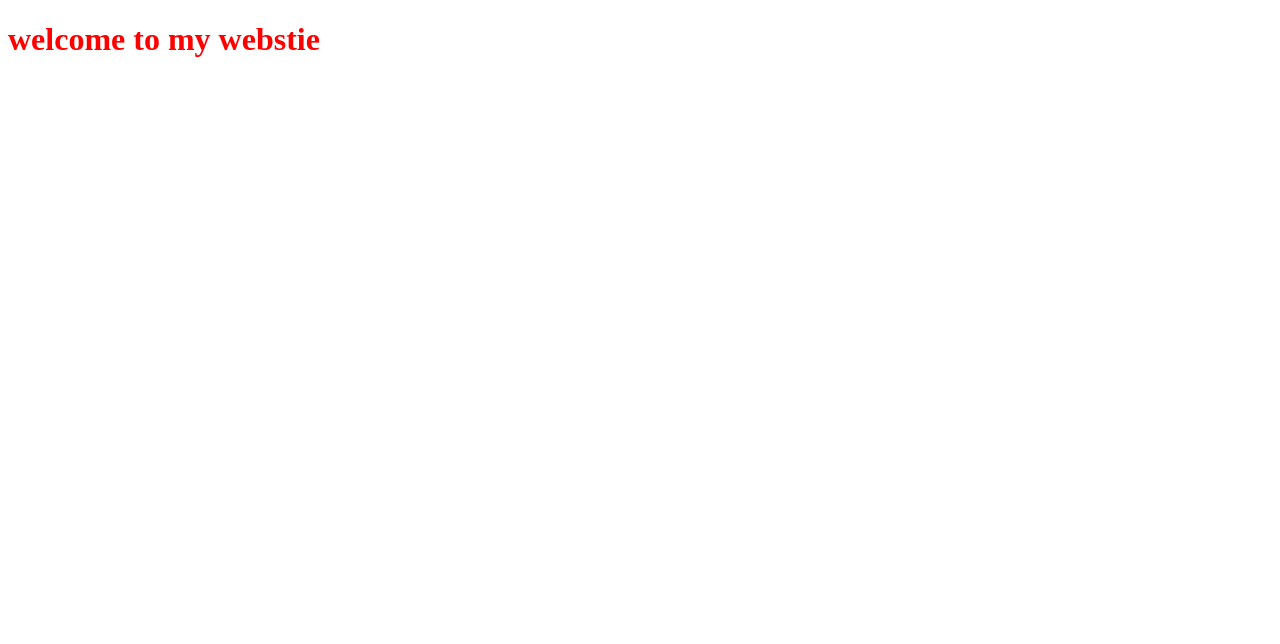
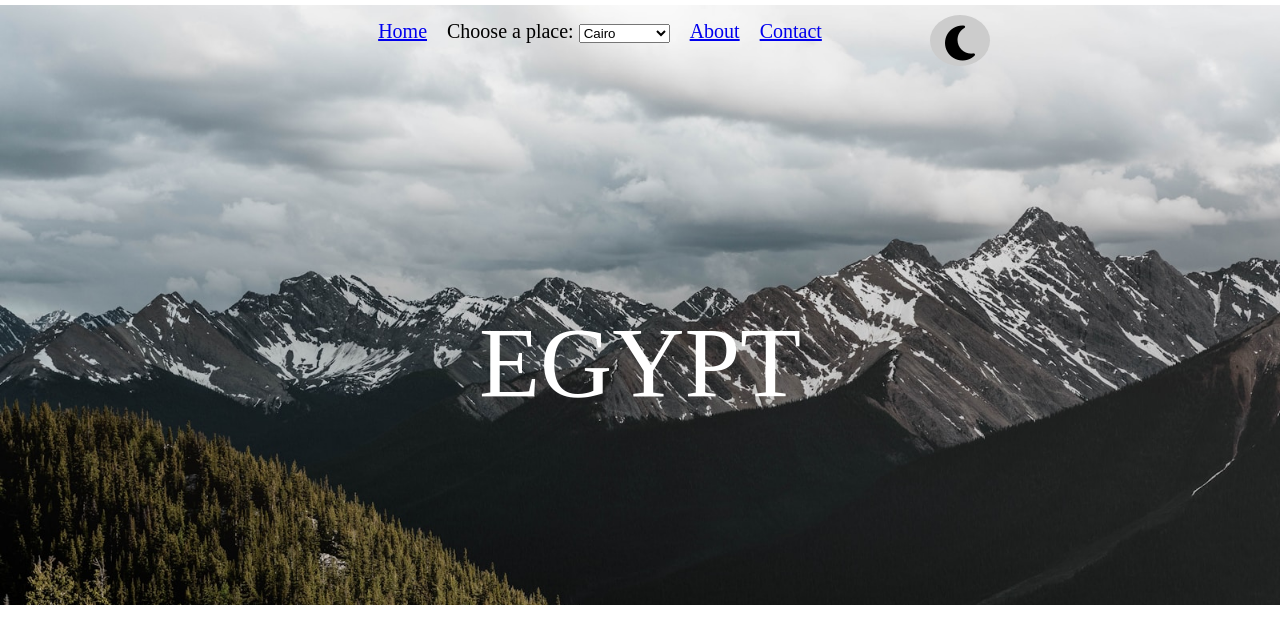
Before and after one commit to mostafasamehkasaba/Graduation-project, a plain HTML site: page index.html in a window 1280 px wide. Drawn offline with Linux system fonts and the light colour scheme.

Commit message:
home page

```diff
--- a/index.html
+++ b/index.html
@@ -8,10 +8,46 @@
       rel="stylesheet"
       href="https://cdnjs.cloudflare.com/ajax/libs/font-awesome/6.6.0/css/all.min.css"
     />
-    <title>Document</title>
+    <title>Home Page</title>
   </head>
   <body>
-    <h1>welcome to my webstie</h1>
+    <header>
+      <nav>
+        <ul>
+          <li><a href="#">Home</a></li>
+          <li>
+            <label for="places">Choose a place:</label>
+            <select id="places" name="places">
+              <option value="cairo">Cairo</option>
+              <option value="giza">Giza</option>
+              <option value="fayoum">Fayoum</option>
+              <option value="beni-suef">Beni Suef</option>
+              <option value="minya">Minya</option>
+              <option value="assiut">Assiut</option>
+              <option value="sohag">Sohag</option>
+              <option value="qena">Qena</option>
+              <option value="luxor">Luxor</option>
+              <option value="aswan">Aswan</option>
+              <option value="new-valley">New Valley</option>
+              <option value="matrouh">Matrouh</option>
+              <option value="alexandria">Alexandria</option>
+              <option value="the-lake">The Lake</option>
+              <option value="alsharqia">Alsharqia</option>
+              <option value="south-sinai">South Sinai</option>
+              <option value="red-sea">Red Sea</option>
+            </select>
+          </li>
+          <li><a href="#">About</a></li>
+          <li><a href="#">Contact</a></li>
+        </ul>
+        <div class="change_mode">
+          <i class="fa-solid fa-moon dark" id="dark" class="dark"></i>
+          <i class="fa-solid fa-sun light" id="light" class="light"></i>
+        </div>
+      </nav>
+      <div class="egypt_text">EGYPT</div>
+    </header>
+
     <script src="script.js"></script>
   </body>
 </html>
--- a/script.js
+++ b/script.js
@@ -22,3 +22,19 @@ document.addEventListener("DOMContentLoaded", function () {
     });
   }
 });
+
+var sun = document.getElementById("light");
+var moon = document.getElementById("dark");
+var body = document.body;
+
+sun.onclick = function changee() {
+  sun.style.display = "none";
+  moon.style.display = "block";
+  body.style.backgroundColor = "white";
+};
+
+moon.onclick = function restore() {
+  body.style.backgroundColor = "#181C14";
+  moon.style.display = "none";
+  sun.style.display = "block";
+};
--- a/styles.css
+++ b/styles.css
@@ -1,3 +1,75 @@
-h1 {
-  color: red;
+* {
+  padding: 0;
+  margin: 0;
+  box-sizing: border-box;
 }
+
+header {
+  margin-top: 5px;
+  width: 100%;
+  height: 600px;
+  background-image: url(assites/imgs/01.jpg);
+  background-position: center;
+  background-size: cover;
+  background-repeat: no-repeat;
+}
+nav {
+  display: flex;
+  justify-content: center;
+  height: 50%;
+}
+ul {
+  width: 50%;
+  margin-top: 15px;
+  height: auto;
+  display: flex;
+  justify-content: center;
+}
+ul li {
+  font-size: 20px;
+  list-style-type: none;
+  margin-left: 20px;
+}
+.change_mode {
+  margin-top: 10px;
+  width: 100px;
+  display: flex;
+  justify-content: space-around;
+}
+.change_mode .dark {
+  text-align: center;
+  display: flex;
+  width: 60px;
+  justify-content: center;
+  background-color: #ccc;
+  align-items: center;
+  border-radius: 50%;
+  font-size: 40px;
+  height: 51px;
+}
+.change_mode .light {
+  display: none;
+  text-align: center;
+  width: 60px;
+  justify-content: center;
+  background-color: #ccc;
+  align-items: center;
+  border-radius: 50%;
+  font-size: 40px;
+  height: 51px;
+}
+.dark {
+  padding-top: 5px;
+  background-color: black;
+}
+.light {
+  padding-top: 5px;
+  background-color: white;
+  color: white;
+}
+.egypt_text {
+  width: 100%;
+  text-align: center;
+  color: white;
+  font-size: 100px;
+}
```
Also changed, not shown: assites/imgs/01.jpg (added), assites/imgs/EGypt Pryadies.jpg (added), assites/imgs/Egypt Pyramids.jpg (added), assites/imgs/login.avif (renamed from assites/imgs/01.avif), assites/imgs/pyramids-egypt_1057389-29783.avif (added).
